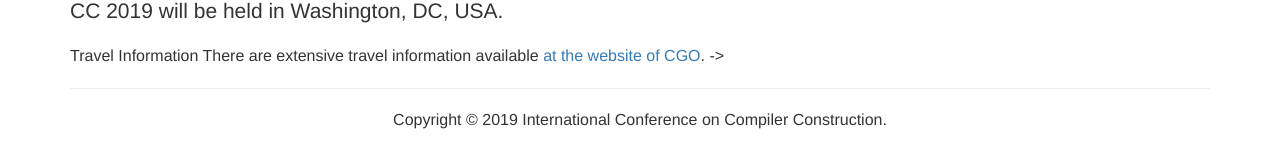
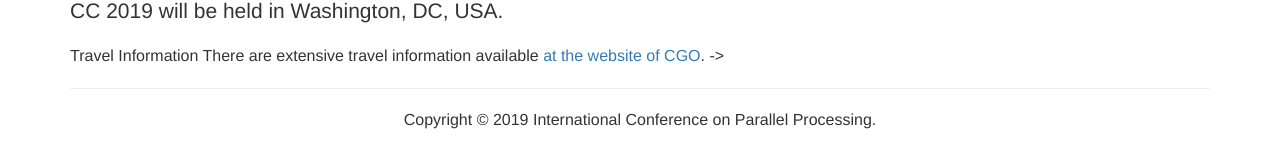
Before and after one commit to ICPP2020/ICPP2020.github.io, a Jekyll site: the page built from venue.html, in a window 1280 px wide. Shown: the part 180-348 px from the top of the page. Built offline with Jekyll 4.4.1, drawn with Linux system fonts in a browser that asks for light colours; nearby versions of some CDN libraries.

Commit message:
Update default.html

```diff
--- a/_layouts/default.html
+++ b/_layouts/default.html
@@ -7,7 +7,7 @@ layout: compress
   <meta http-equiv="Content-Type" content="text/html; charset=utf-8">
   <meta http-equiv="X-UA-Compatible" content="IE=edge">
   <meta name="viewport" content="width=device-width, initial-scale=1">
-  <meta name="description" content=""><meta name="author" content="Christophe Dubach" >
+  <meta name="description" content=""><meta name="author" content="ICPP" >
 
   <title>CC'19: {{ page.title }}</title>
   <link href="https://cdnjs.cloudflare.com/ajax/libs/twitter-bootstrap/3.3.7/css/bootstrap.min.css" rel="stylesheet" />
@@ -91,7 +91,7 @@ layout: compress
         <hr>
         <div class="row" style="padding-bottom: 1em;">
           <div class="col-lg-12 text-center">
-            <p>Copyright &copy; {{ site.copyright.year }} International Conference on Compiler Construction.</p>
+            <p>Copyright &copy; {{ site.copyright.year }} International Conference on Parallel Processing.</p>
           </div>
         </div>
       </div>
```
